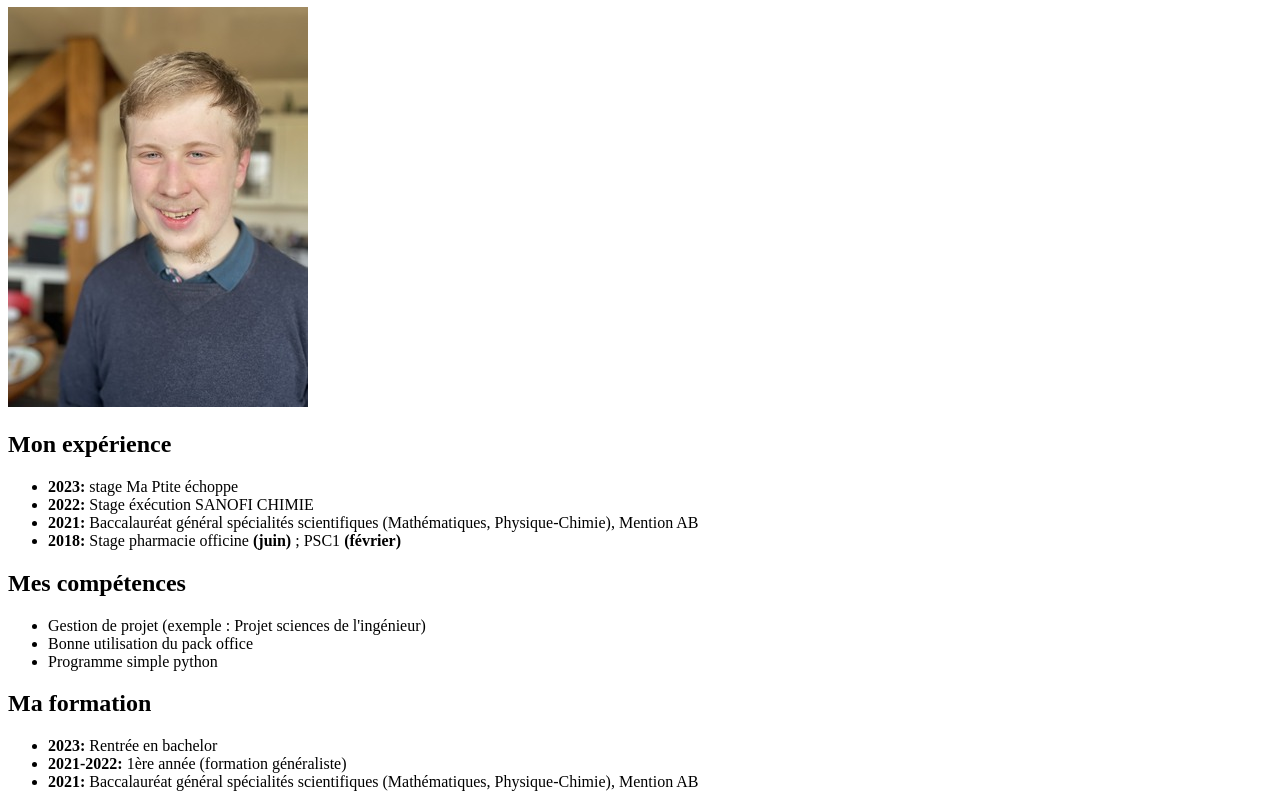
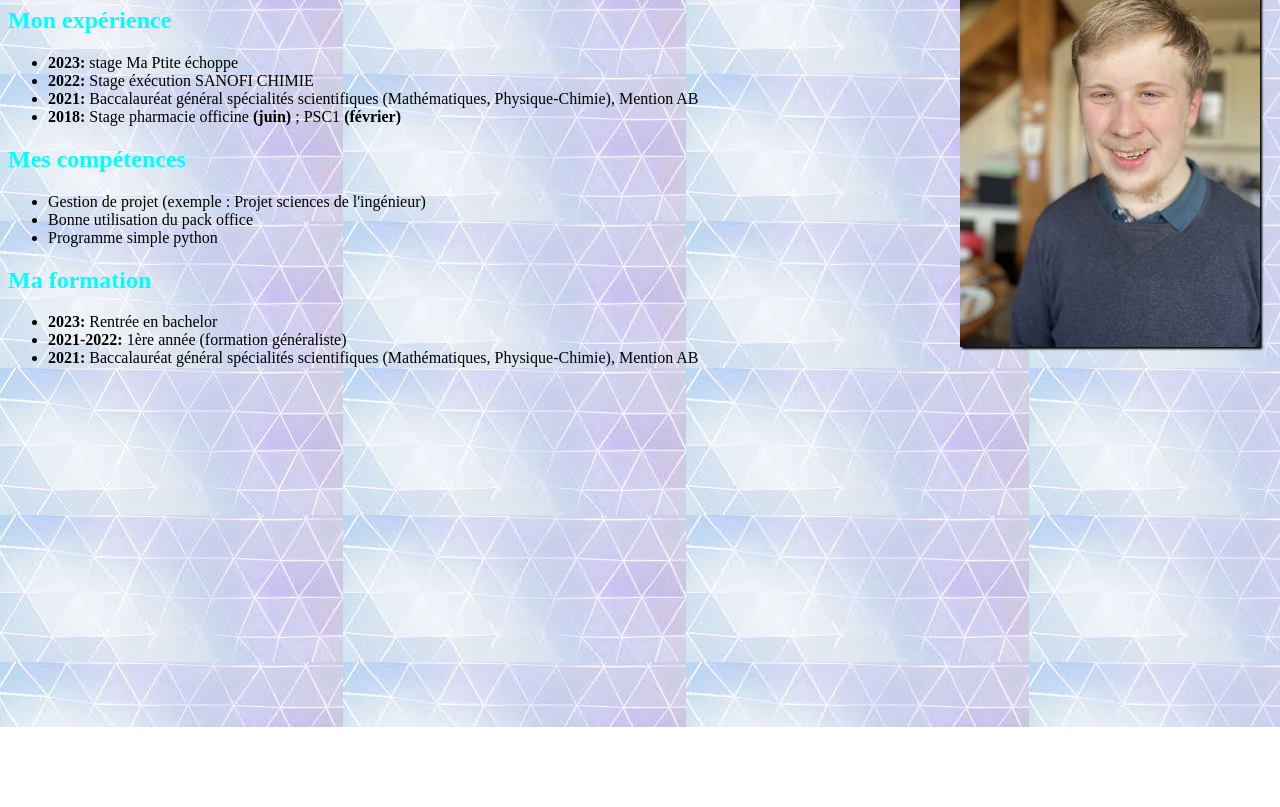
Before and after one commit to LeGitteur/Mon_CV, a plain HTML site: page index.html in a window 1280 px wide. Shown: the part 73-880 px from the top of the page. After the commit the page ends 800 px from the top, so only its background shows below. Drawn offline with Linux system fonts and the light colour scheme.

Commit message:
style couleur

```diff
--- a/index.html
+++ b/index.html
@@ -5,7 +5,7 @@
       <meta charset="UTF-8">
       <meta name="viewport" content="width=device-width, initial-scale=1.0">
       <title>CV</title>
-      <link rel="stylesheet" type="text/css" href="./css/">
+      <link rel="stylesheet" type="text/css" href="./css/style.css">
   </head>
 
   <body>
```
